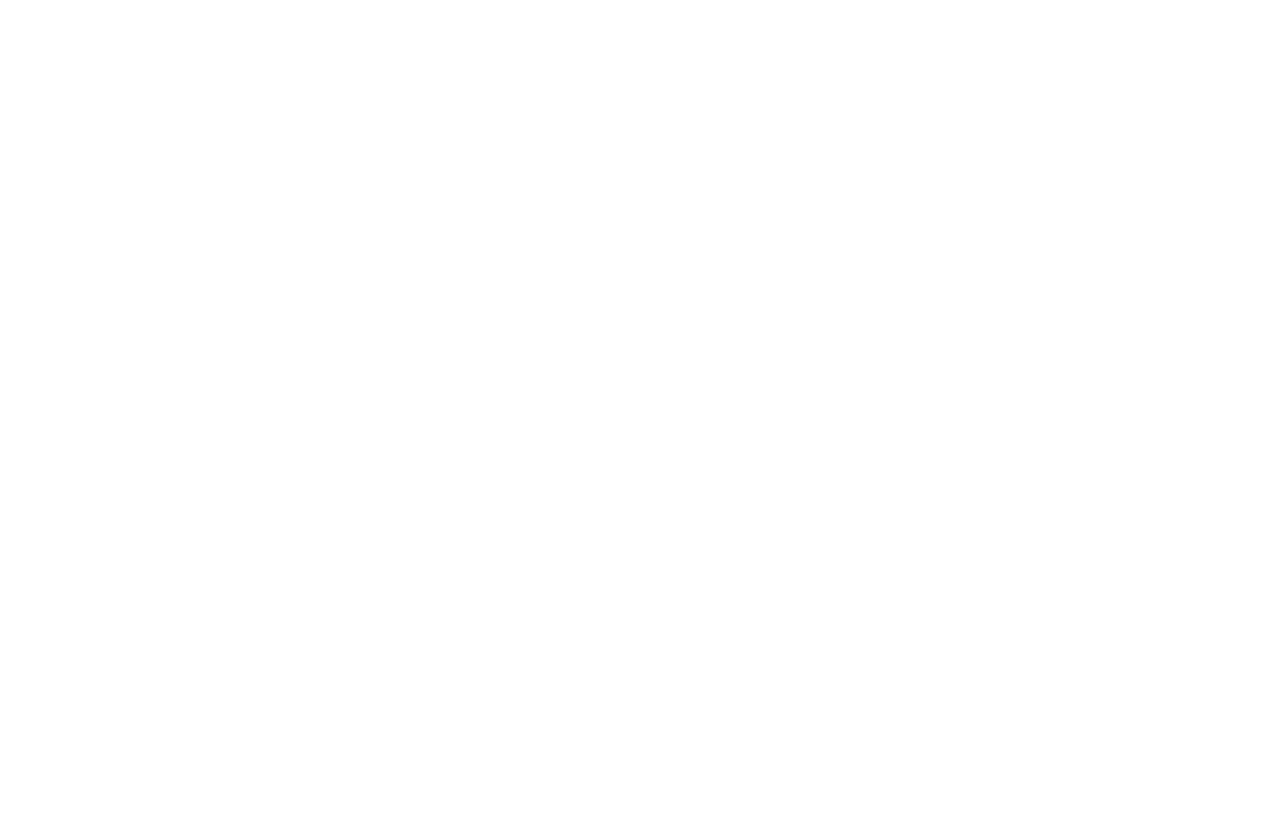
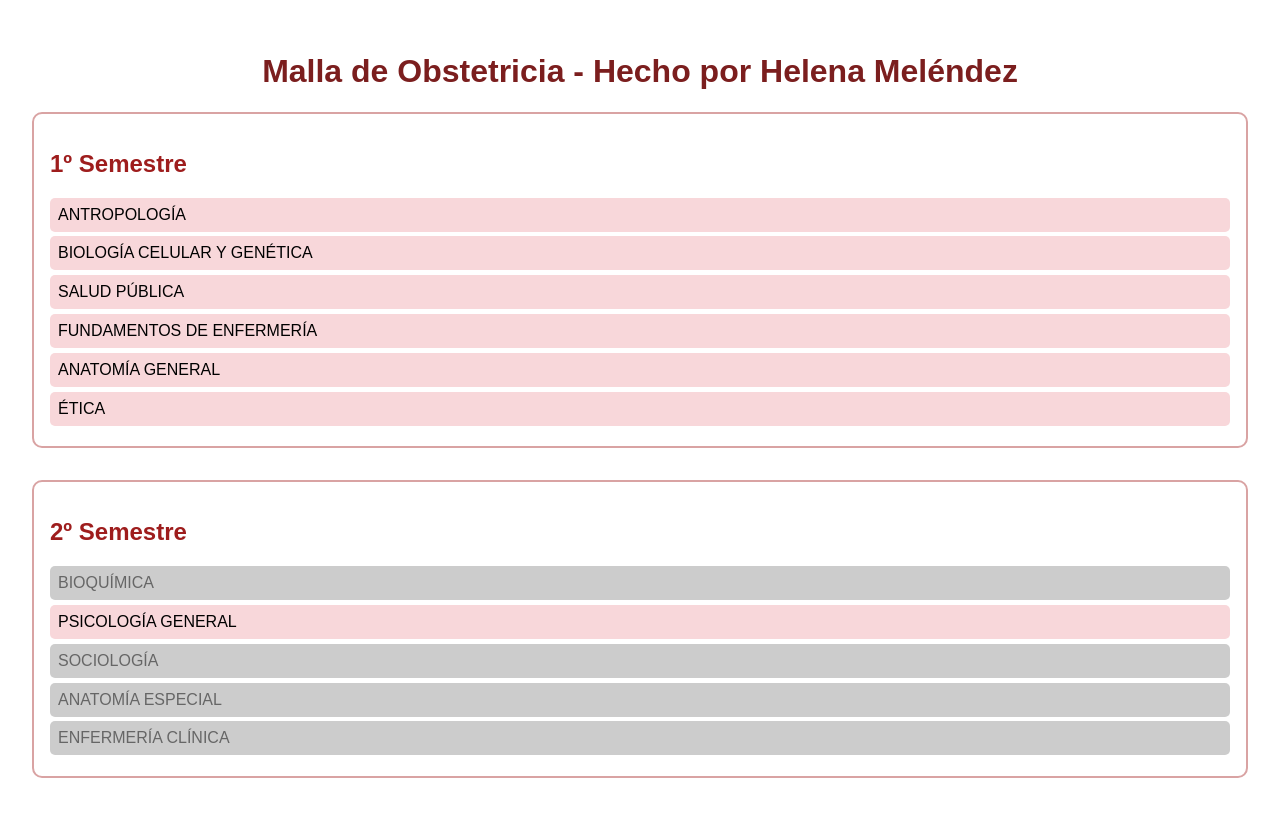
Before and after one commit to jiminit0/Malla-Obstetricia-y-Puericultura-, a plain HTML site: page index.html in a window 1280 px wide. Drawn offline with Linux system fonts and the light colour scheme.

Commit message:
Malla celu

```diff
--- a/index.html
+++ b/index.html
@@ -1,3 +1,115 @@
+
 <!DOCTYPE html>
-<!-- El HTML completo con todos los ramos se insertará aquí en el siguiente paso -->
-<!-- Placeholder inicial, será reemplazado en el siguiente bloque -->
+<html lang="es">
+<head>
+  <meta charset="UTF-8" />
+  <meta name="viewport" content="width=device-width, initial-scale=1.0"/>
+  <title>Malla Obstetricia - Helena Meléndez</title>
+  <style>
+    body {
+      background-color: white;
+      font-family: sans-serif;
+      margin: 0;
+      padding: 2rem;
+    }
+    h1 {
+      color: #7b1e1e;
+      text-align: center;
+    }
+    .semestre {
+      border: 2px solid #d9a3a3;
+      border-radius: 10px;
+      padding: 1rem;
+      margin-bottom: 2rem;
+    }
+    .semestre h2 {
+      color: #9e1d1d;
+    }
+    .ramo {
+      padding: 0.5rem;
+      margin: 0.3rem 0;
+      border-radius: 5px;
+      background-color: #f8d7da;
+      cursor: pointer;
+    }
+    .ramo.aprobado {
+      background-color: #c64444;
+      color: white;
+      text-decoration: line-through;
+    }
+    .ramo.bloqueado {
+      background-color: #cccccc;
+      color: #666;
+      cursor: not-allowed;
+    }
+  </style>
+</head>
+<body>
+  <h1>Malla de Obstetricia - Hecho por Helena Meléndez</h1>
+  <div id="malla"></div>
+
+  <script>
+    const malla = [
+      {
+        semestre: "1º Semestre",
+        ramos: [
+          { nombre: "ANTROPOLOGÍA", req: [] },
+          { nombre: "BIOLOGÍA CELULAR Y GENÉTICA", req: [] },
+          { nombre: "SALUD PÚBLICA", req: [] },
+          { nombre: "FUNDAMENTOS DE ENFERMERÍA", req: [] },
+          { nombre: "ANATOMÍA GENERAL", req: [] },
+          { nombre: "ÉTICA", req: [] }
+        ]
+      },
+      {
+        semestre: "2º Semestre",
+        ramos: [
+          { nombre: "BIOQUÍMICA", req: ["BIOLOGÍA CELULAR Y GENÉTICA"] },
+          { nombre: "PSICOLOGÍA GENERAL", req: [] },
+          { nombre: "SOCIOLOGÍA", req: ["ANTROPOLOGÍA"] },
+          { nombre: "ANATOMÍA ESPECIAL", req: ["ANATOMÍA GENERAL"] },
+          { nombre: "ENFERMERÍA CLÍNICA", req: ["FUNDAMENTOS DE ENFERMERÍA"] }
+        ]
+      }
+    ];
+
+    const estado = {};
+
+    function renderMalla() {
+      const container = document.getElementById("malla");
+      container.innerHTML = "";
+      malla.forEach((sem) => {
+        const semDiv = document.createElement("div");
+        semDiv.className = "semestre";
+        const title = document.createElement("h2");
+        title.textContent = sem.semestre;
+        semDiv.appendChild(title);
+        sem.ramos.forEach((ramo) => {
+          const div = document.createElement("div");
+          div.className = "ramo";
+          div.textContent = ramo.nombre;
+
+          const requisitosCumplidos = ramo.req.every((r) => estado[r]);
+
+          if (ramo.req.length > 0 && !requisitosCumplidos) {
+            div.classList.add("bloqueado");
+          } else if (estado[ramo.nombre]) {
+            div.classList.add("aprobado");
+          }
+
+          div.addEventListener("click", () => {
+            if (div.classList.contains("bloqueado")) return;
+            estado[ramo.nombre] = !estado[ramo.nombre];
+            renderMalla();
+          });
+
+          semDiv.appendChild(div);
+        });
+        container.appendChild(semDiv);
+      });
+    }
+
+    renderMalla();
+  </script>
+</body>
+</html>
```
